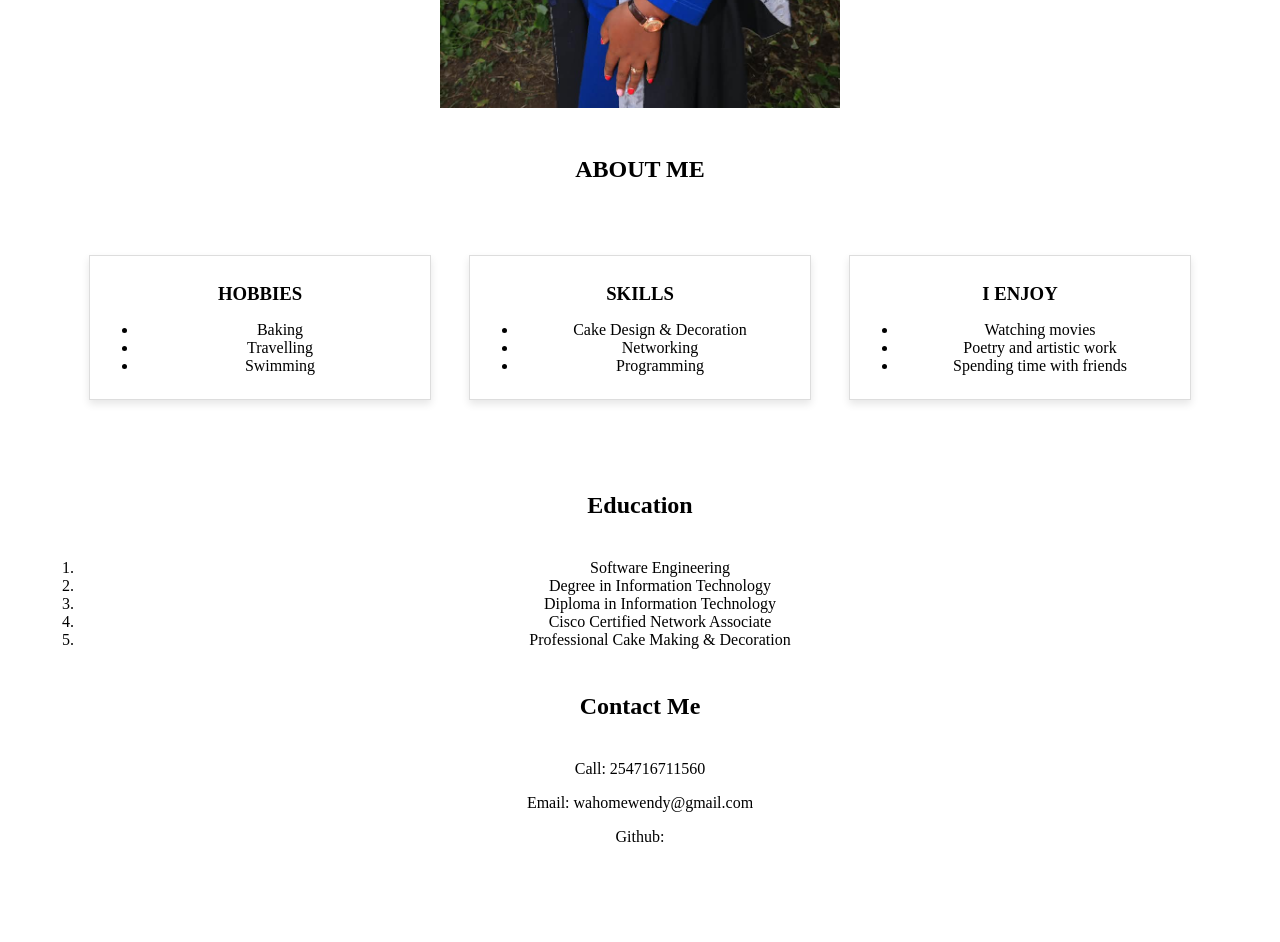
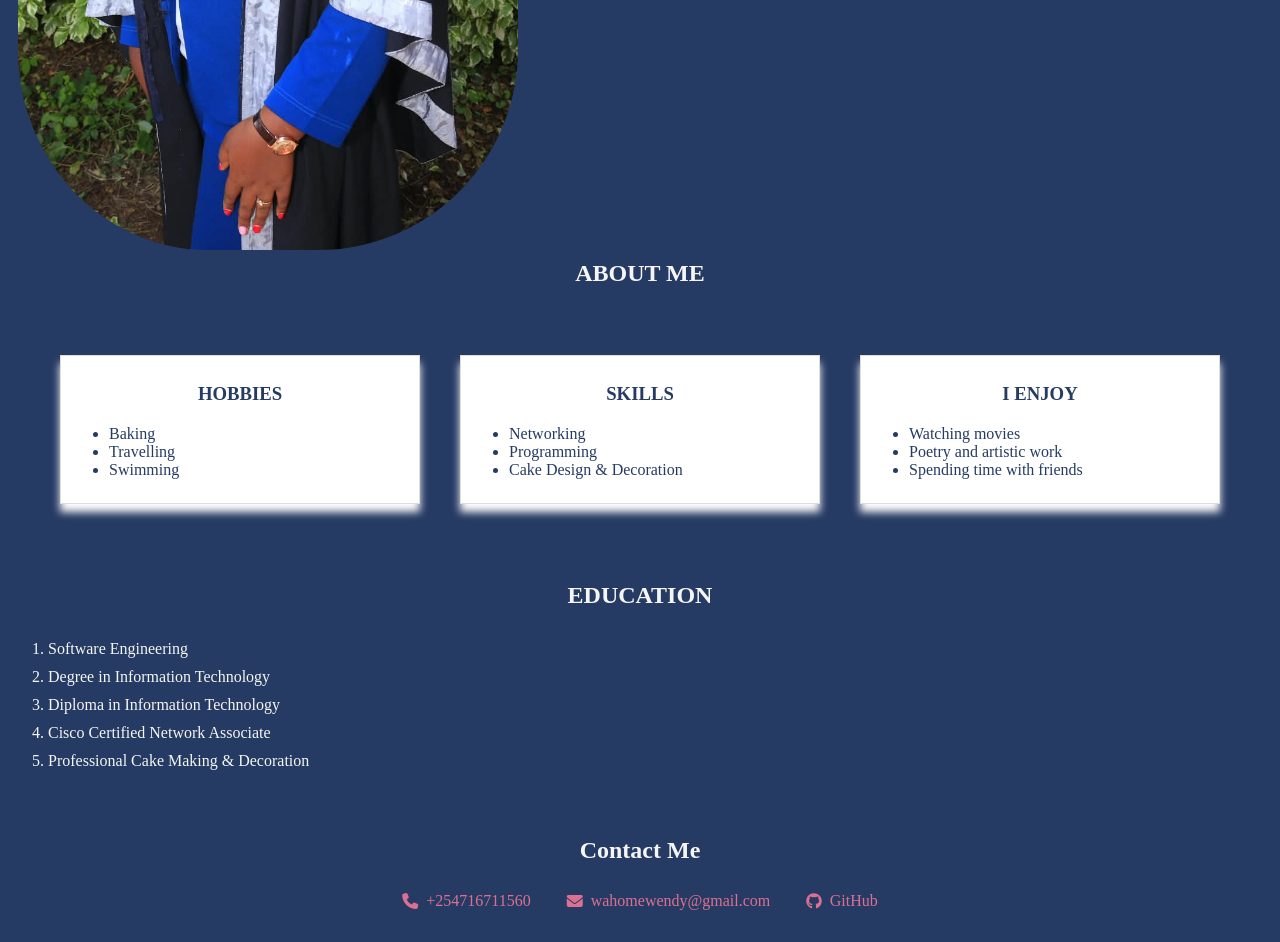
Before and after one commit to Wendy400/Portfolio, a plain HTML site: page portfolio.html in a window 1280 px wide. Shown: the part 580-1522 px from the top of the page. Before the commit the page ends 1480 px from the top, so only its background shows below. Drawn offline with Linux system fonts and the light colour scheme.

Commit message:
styled css

```diff
--- a/portfolio.css
+++ b/portfolio.css
@@ -1,23 +1,28 @@
+body {
+    background-color: #263b63;
+    color: #f5f5f5;
+}
+
 .navbar {
-    background-color: black;
+    background-color: #263b63;
     font-size: 1em;
     padding: 1em;
     text-align: center;
-    position: fixed;
+    position: fixed;/* makes the navbar stay at the top of the page, locked when scrolling */
     width: 100%;
     top: 0;
-    z-index: 1000;
+    z-index: 1000;/* ensures the navbar stays on top of other content*/
 
 }
 
 .navbar ul {
-    list-style: none;
-    margin: 0;
+    list-style: none;/*removes the default bullet points from the list*/
+    margin: 0;/*removes the default margin from the list*/
     padding: 0;
 
 }
 .navbar ul li {
-    display: inline;
+    display: inline;/*displays the list items in a horizontal line*/
     margin: 0 1em;
     color: pink;
     border-bottom: 5px;
@@ -27,39 +32,26 @@
 
 .navbar ul li a {
     color: palevioletred;
-
-}
-
-.main{
-    padding : 30px;
-    text-align: center;
-
-    ;
-
-}
-.image{
-    width: 400px;
-
 }
 
 .portfolio-container {
-    display: flex;
-    flex-wrap: wrap;
-    justify-content: space-around;
-    padding: 2em;
-
+    display: flex;/* enables a flexible layout for the portfolio items*/
+    flex-wrap: wrap;/* allows the items to wrap onto multiple lines if necessary*/
+    justify-content: space-around; /* distributes the items evenly with space around them*/
+    padding: 2em;/* adds padding around the container*/
 
 }
 
 .portfolio-item {
     background-color: #fff;
-    border: 1px solid #ddd;
+    color: #263b63;
+    border: 1px solid #ddd;/* adds a light gray border around each portfolio item*/
     margin: 1em;
     padding: 0.5em;
-    box-shadow: 0 4px 8px rgba(0, 0, 0, 0.1);
-    width: 30%;
-    box-sizing: border-box;
-    transition: transform 0.3s;
+    box-shadow: 0 8px 8px white;/* adds a subtle shadow effect to each portfolio item,horizontal, vertical,blur,color*/
+    width: 30%;/* sets the width of each portfolio item to 30% of the container's width*/
+    box-sizing: border-box;/* ensures that padding and border are included in the total width of the element*/
+    transition: transform 0.3s;/* adds a smooth transition effect when the item is hovered over,transform property is used to scale the item up slightly on hover*/
 
 }
 
@@ -69,16 +61,68 @@
 
 .portfolio-item h3 {
     font-weight: bold;
-    margin-bottom: 0.5em;
+    margin-bottom: 20px;
+    text-align: center;
 
 }
 
 .portfolio-item p {
     margin-bottom: 0.5em;
-    color: #666;
+
 }
 h2{
-    padding: 1em;
-    margin-bottom: 0em;
+    padding: 10px;
+    text-align: center;
+    margin-bottom: 10px;
+
 
 }
+
+
+ .image{
+    border-radius: 200px;
+    width: 500px;
+    float: left;
+    padding-top: 30px;
+    padding-left: 10px;
+
+
+ }
+
+ .Intro p{
+    padding-top: 200px;
+    text-align: center;
+    font-size: 50px;
+
+ }
+
+ .about{
+    clear: both;
+    text-align: center;
+    margin-bottom: 10px;
+
+ }
+
+  .education{
+    line-height: 28px;/* sets the line height,space between lines, for better readability*/
+
+  }
+
+
+  .contact {
+    text-align: center;
+    padding: 1em;
+}
+
+.contact-link {
+    display: inline-flex;
+    align-items: center;
+    gap: 0.5em; /* adds space between the icon and the text */
+    margin: 0.5em 1em;
+    color: palevioletred;
+    text-decoration: none;/* removes the underline, default, from the links */
+}
+
+.contact-link:hover {
+    text-decoration: underline;
+}
--- a/portfolio.html
+++ b/portfolio.html
@@ -5,6 +5,8 @@
     <meta name="viewport" content="width=device-width, initial-scale=1.0">
     <title>My Portfolio</title>
     <link rel="stylesheet" href="portfolio.css">
+    <link rel="stylesheet" href="https://cdnjs.cloudflare.com/ajax/libs/font-awesome/6.5.2/css/all.min.css">
+    <!-- library (fontawesome) for icons. it enables the browser to load the github email and phone icons-->
 </head>
 <body>
   <header>
@@ -19,14 +21,14 @@
   </nav>
 
 
-  <main class="main">
-    <section >
+  <main>
+    <section class="Intro" >
 
+      <img class="image" src="image wendy.jpeg" alt="My image">
       <p> Hi I am Wendy Wahome, an aspiring Software Developer.</p>
-      <img class="image" src="image wendy.jpeg" alt="My image">
 
     </section>
-    <h2> ABOUT ME</h2>
+    <h2 class="about"> ABOUT ME</h2>
 
 
     <section id="portfolio" class="portfolio-container">
@@ -43,41 +45,56 @@
       </article>
       <article class="portfolio-item">
         <h3>SKILLS</h3>
-        <p> <ul>
-          <li>Cake Design & Decoration</li>
+        <p>
+           <ul>
           <li> Networking</li>
           <li> Programming</li>
-        </ul></p>
+          <li>Cake Design & Decoration</li>
+
+        </ul>
+      </p>
 
       </article>
       <article class="portfolio-item">
         <h3>I ENJOY</h3>
-        <p><ul>
+        <p>
+          <ul>
           <li> Watching movies</li>
           <li> Poetry and artistic work</li>
           <li> Spending time with friends</li>
 
-        </ul></p>
+        </ul>
+      </p>
 
       </article>
     </section>
 
 <section>
-    <h2> Education</h2>
-    <ol>
+    <h2> EDUCATION</h2>
+    <ol class=" education">
       <li>Software Engineering </li>
-      <li> Degree in Information Technology</li>
+      <li>Degree in Information Technology</li>
       <li>Diploma in Information Technology</li>
       <li>Cisco Certified Network Associate</li>
       <li>Professional Cake Making & Decoration</li>
     </ol>
 </section>
 
-    <section>
+    <section  class="contact">
       <h2>Contact Me</h2>
-      <p>Call: 254716711560</p>
-     <p> Email: wahomewendy@gmail.com</p>
-      <p>Github:</p>
+      <a class="contact-link" href="tel:+254716711560">
+        <i class="fa-solid fa-phone" aria-hidden="true"></i><!--font awesome icon for phone-->
+        <span>+254716711560</span><!--treats content inside independently-->
+      </a>
+      <a class="contact-link" href="mailto:wahomewendy@gmail.com">
+        <i class="fa-solid fa-envelope" aria-hidden="true"></i><!--font awesome icon for email-->
+        <span>wahomewendy@gmail.com</span>
+      </a>
+      <a class="contact-link" href="https://github.com/Wendy400" target="_blank" rel="noopener noreferrer">
+        <i class="fa-brands fa-github" aria-hidden="true"></i><!--font awesome icon for github-->
+        <span>GitHub</span><!--text for the github link for individual editing-->
+        <!-- target="_blank" opens the link in a new tab, rel="noopener noreferrer" is for security and performance reasons when opening links in a new tab -->
+      </a>
 
     </section>
 
```
